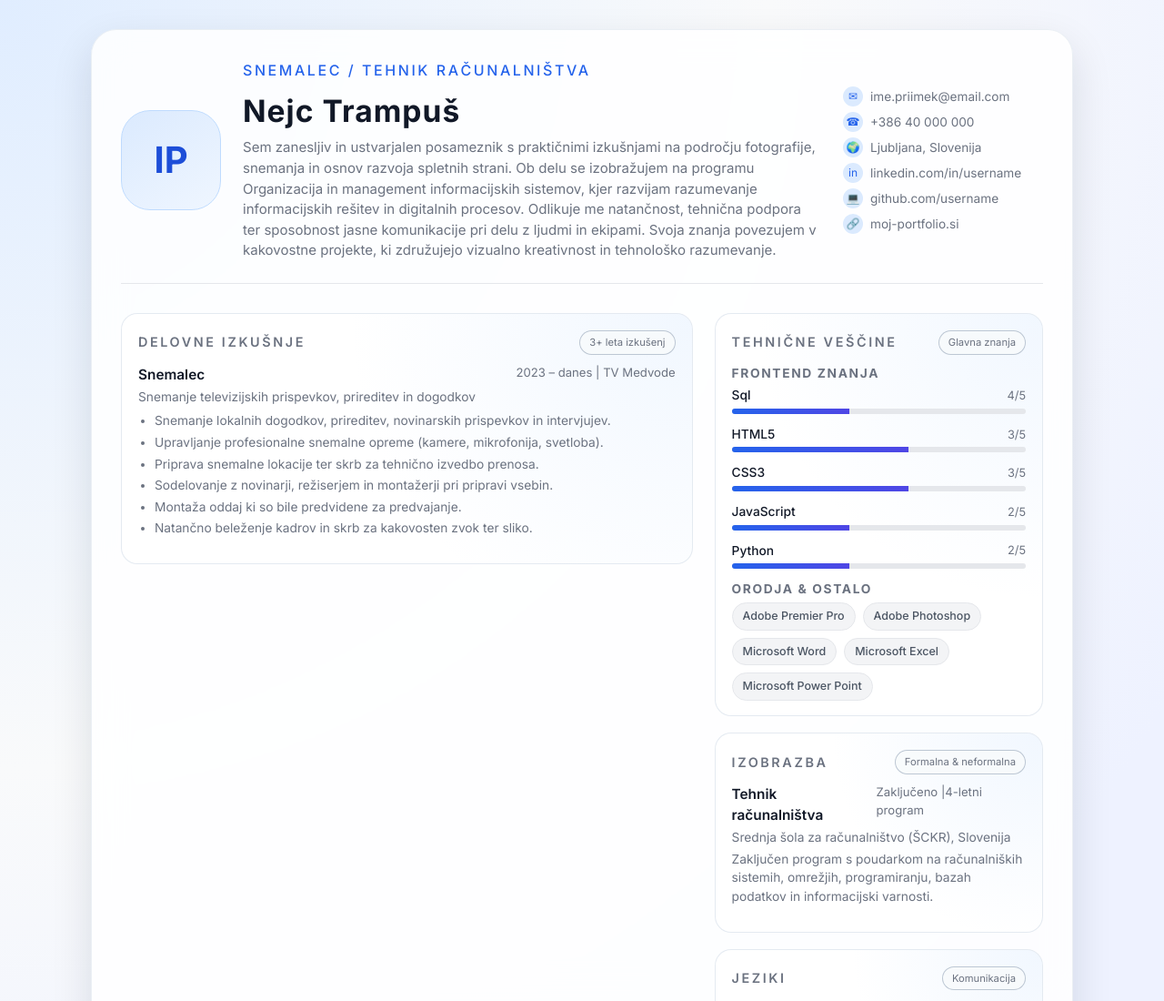
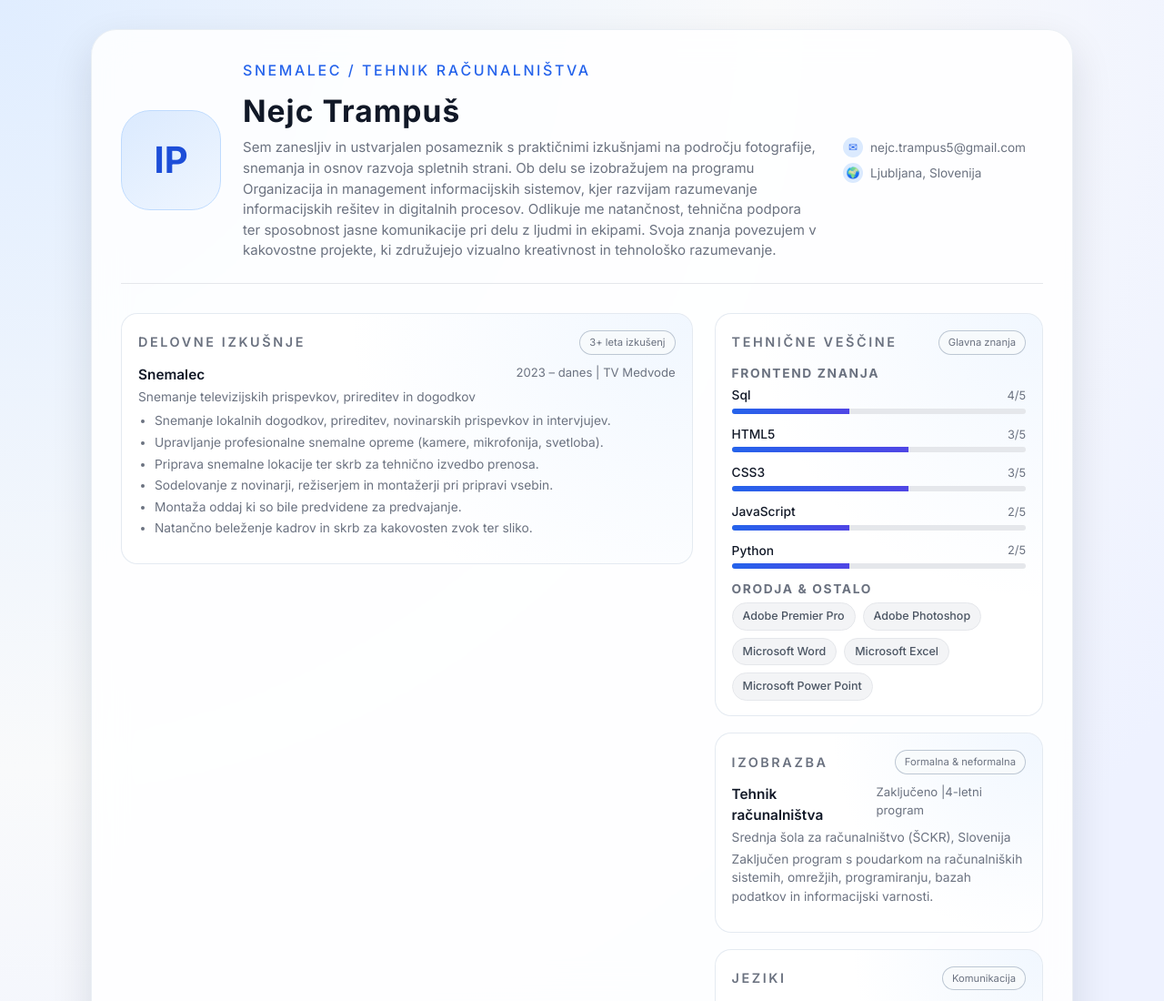
Before and after one commit to trampy5/Porfolio-cv, a plain HTML site: page index.html in a window 1280 px wide. Shown: the top 1100 px of the page at 91% size. Drawn offline with Linux system fonts and the light colour scheme.

Commit message:
Update index.html

```diff
--- a/index.html
+++ b/index.html
@@ -441,27 +441,11 @@
       <div class="contact">
         <div class="contact-item">
           <span class="icon">✉</span>
-          <a href="mailto:ime.priimek@email.com">ime.priimek@email.com</a>
-        </div>
-        <div class="contact-item">
-          <span class="icon">☎</span>
-          <span>+386 40 000 000</span>
+          <a href="mailto:ime.priimek@email.com">nejc.trampus5@gmail.com</a>
         </div>
         <div class="contact-item">
           <span class="icon">🌍</span>
           <span>Ljubljana, Slovenija</span>
-        </div>
-        <div class="contact-item">
-          <span class="icon">in</span>
-          <a href="https://www.linkedin.com/in/username" target="_blank">linkedin.com/in/username</a>
-        </div>
-        <div class="contact-item">
-          <span class="icon">💻</span>
-          <a href="https://github.com/username" target="_blank">github.com/username</a>
-        </div>
-        <div class="contact-item">
-          <span class="icon">🔗</span>
-          <a href="https://moj-portfolio.si" target="_blank">moj-portfolio.si</a>
         </div>
       </div>
     </header>
```
